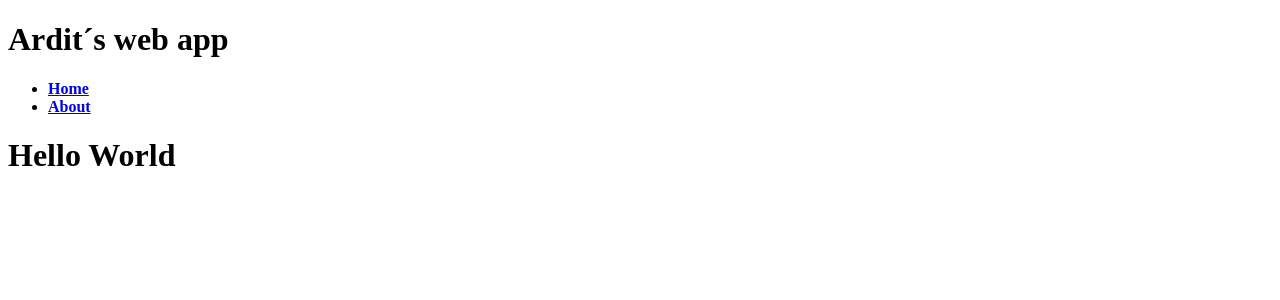
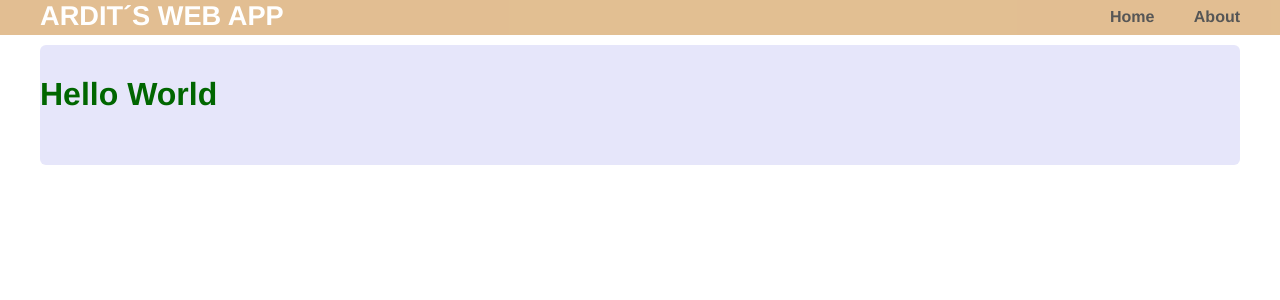
Before and after one commit to hugodmorais/LearnPython, a Flask app: template First_site/templates/home.html in a window 1280 px wide. Shown: the top 300 px of the page. Run offline with Flask 2, Linux system fonts and the light colour scheme; the template is opened without the code that fills it, so the values that code supplies are empty.

Commit message:
css main file

```diff
--- /dev/null
+++ b/First_site/static/main.css
@@ -0,0 +1,90 @@
+body {
+  margin: 0;
+  padding: 0;
+  font-family: "Helvetica Neue", Helvetica, Arial, sans-serif;
+  color: #060;
+}
+
+/*
+ * Formatting the header area
+ */
+
+header {
+  background-color: #DFB887;
+  height: 35px;
+  width: 100%;
+  opacity: .9;
+  margin-bottom: 10px;
+}
+
+header h1.logo {
+  margin: 0;
+  font-size: 1.7em;
+  color: #fff;
+  text-transform: uppercase;
+  float: left;
+}
+
+header h1.logo:hover {
+  color: #fff;
+  text-decoration: none;
+}
+
+/*
+ * Center the body content
+ */
+
+.container {
+  width: 1200px;
+  margin: 0 auto;
+}
+
+div.home {
+  padding: 10px 0 30px 0;
+  background-color: #E6E6FA;
+  -webkit-border-radius: 6px;
+     -moz-border-radius: 6px;
+          border-radius: 6px;
+}
+
+div.about {
+  padding: 10px 0 30px 0;
+  background-color: #E6E6FA;
+  -webkit-border-radius: 6px;
+     -moz-border-radius: 6px;
+          border-radius: 6px;
+}
+
+h2 {
+  font-size: 3em;
+  margin-top: 40px;
+  text-align: center;
+  letter-spacing: -2px;
+}
+
+h3 {
+  font-size: 1.7em;
+  font-weight: 100;
+  margin-top: 30px;
+  text-align: center;
+  letter-spacing: -1px;
+  color: #999;
+}
+
+.menu {
+  float: right;
+  margin-top: 8px;
+}
+
+.menu li {
+  display: inline;
+}
+
+.menu li + li {
+  margin-left: 35px;
+}
+
+.menu li a {
+  color: #444;
+  text-decoration: none;
+}
--- a/First_site/templates/layout.html
+++ b/First_site/templates/layout.html
@@ -3,6 +3,7 @@
 <head>
   <meta charset="UTF-8">
   <meta name="viewport" content="width=device-width, initial-scale=1.0">
+  <link rel="stylesheet" href="{{url_for('static', filename='css/main.css')}}">
   <title>Document</title>
 </head>
 <body>
```
